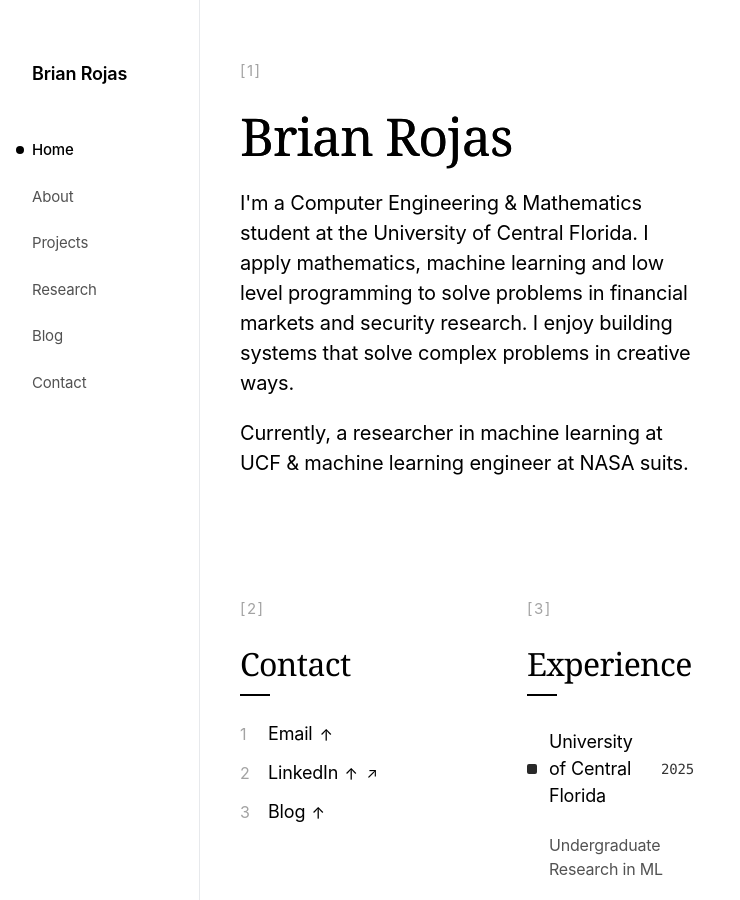
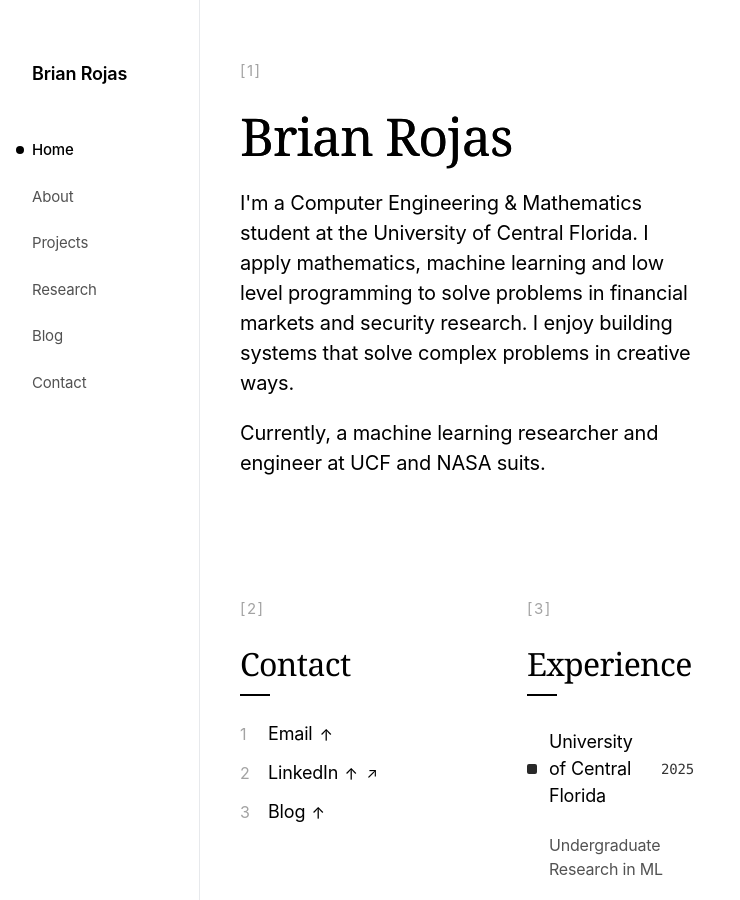
Before and after one commit to brianrojrc/brianrojrc.github.io, a Jekyll site: the page built from index.md, in a window 1280 px wide and 900 px high. Shown: the whole window, without its empty margins (0-740 px from the left). Built offline with Jekyll 4.4.1, drawn with Linux system fonts in a browser that asks for light colours; some web fonts are replaced.

Commit message:
Update index.md

```diff
--- a/index.md
+++ b/index.md
@@ -7,7 +7,7 @@ title: Home
     <span class="page-marker">[1]</span>
     <h1>Brian Rojas</h1>
     <p class="intro">I'm a Computer Engineering & Mathematics student at the University of Central Florida. I apply mathematics, machine learning and low level programming to solve problems in financial markets and security research. I enjoy building systems that solve complex problems in creative ways.</p>
-    <p class="currently">Currently, a researcher in machine learning at UCF & machine learning engineer at NASA suits.</p>
+    <p class="currently">Currently, a machine learning researcher and engineer at UCF and NASA suits.</p>
 </header>
 
 <div class="two-column">
```
